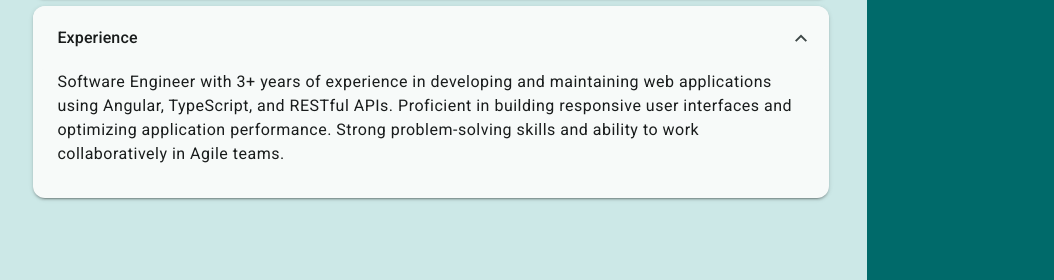
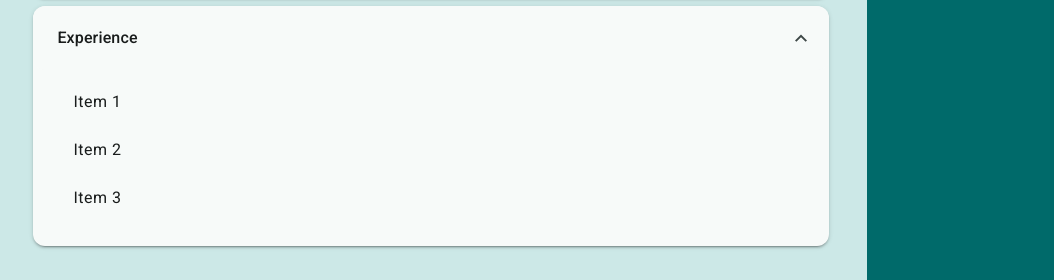
Before and after one commit to Luk33374/CV-app, an Angular app: page / in a window 1280 px wide. Both pictures are taken after a click on the button "Experience". Shown: the part 226-506 px from the top of the page, without its empty margins (53-1107 px from the left). Built offline with nearby package versions, Linux system fonts and the light colour scheme.

Commit message:
Add list of items to component

```diff
--- a/src/app/main-content/experience/experience.html
+++ b/src/app/main-content/experience/experience.html
@@ -1,8 +1,7 @@
 <app-expander title="Experience">
-  <p>
-    Software Engineer with 3+ years of experience in developing and maintaining web applications
-    using Angular, TypeScript, and RESTful APIs. Proficient in building responsive user interfaces
-    and optimizing application performance. Strong problem-solving skills and ability to work
-    collaboratively in Agile teams.
-  </p>
+  <mat-list role="list">
+    @for (item of experienceItems; track item) {
+      <mat-list-item role="listitem">{{ item }}</mat-list-item>
+    }
+  </mat-list>
 </app-expander>
--- a/src/app/main-content/experience/experience.ts
+++ b/src/app/main-content/experience/experience.ts
@@ -1,10 +1,13 @@
 import { Component } from '@angular/core';
 import { Expander } from '../expander/expander';
+import { MatListModule } from '@angular/material/list';
 
 @Component({
   selector: 'app-experience',
-  imports: [Expander],
+  imports: [Expander, MatListModule],
   templateUrl: './experience.html',
   styleUrl: './experience.scss',
 })
-export class Experience {}
+export class Experience {
+  protected experienceItems = ['Item 1', 'Item 2', 'Item 3'];
+}
```
